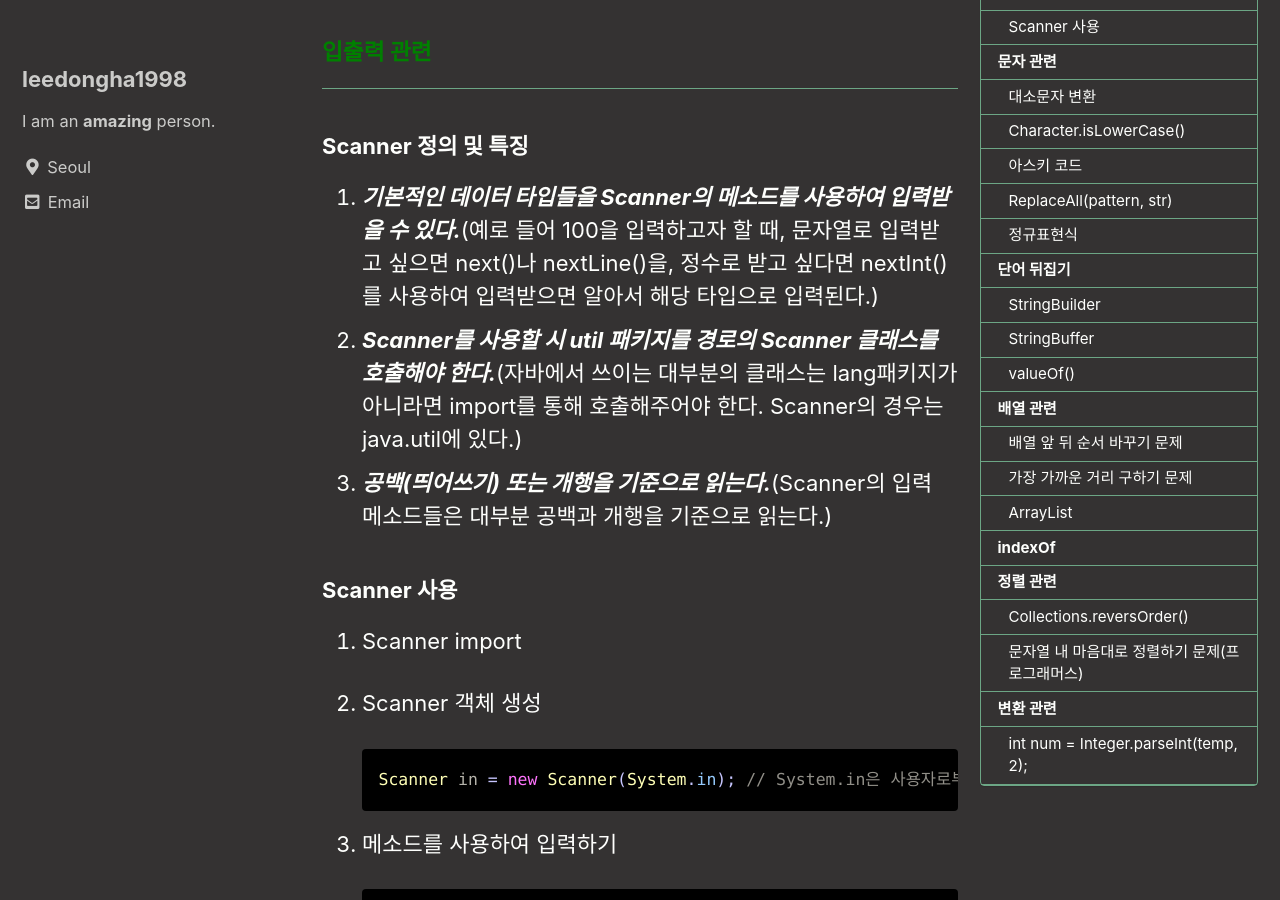
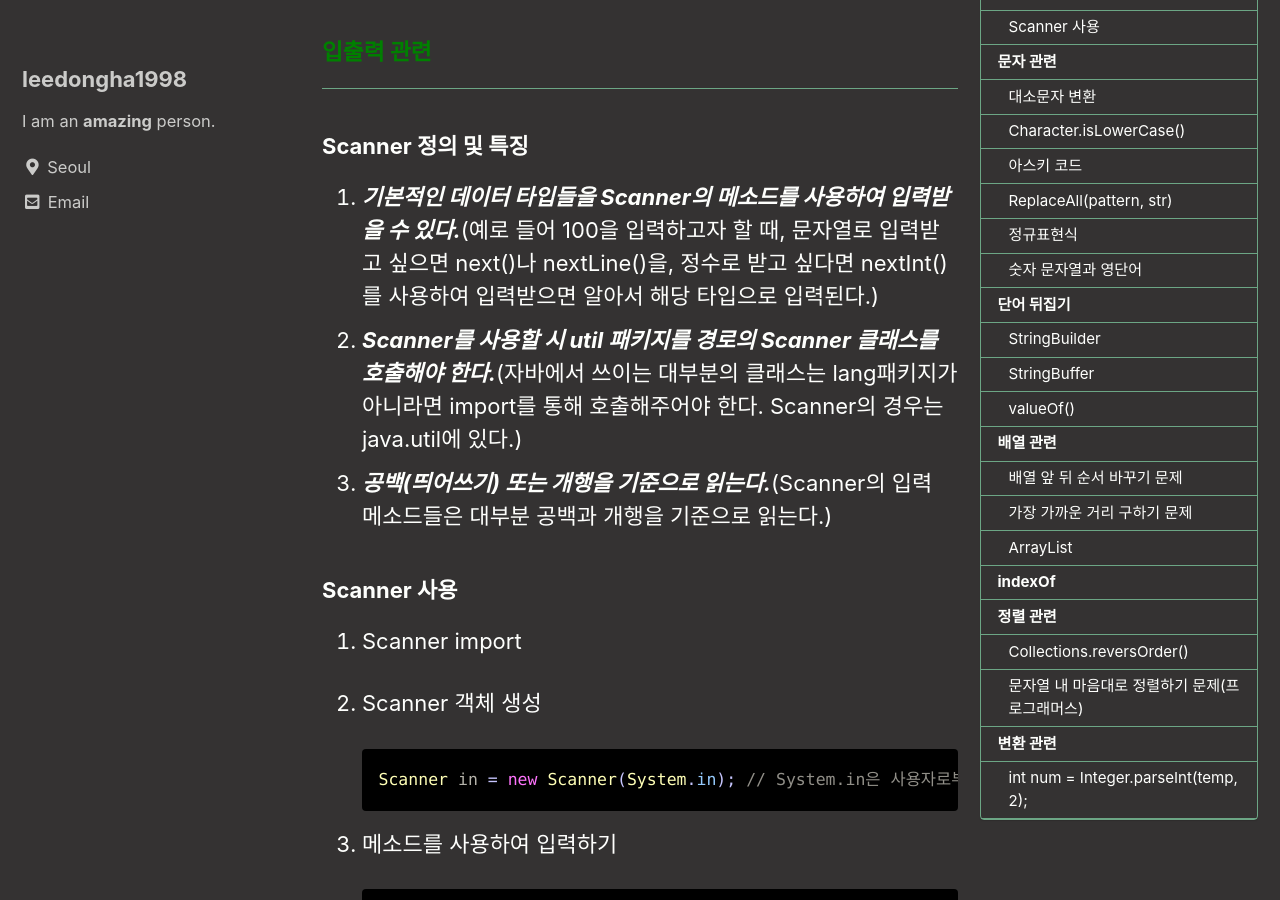
Before and after one commit to leedongha1998/leedongha1998.github.io, a Jekyll site: the page built from _posts/2022-10-11-java algorithm.md, in a window 1280 px wide and 900 px high, scrolled down 302 px. Built offline with Jekyll 4.4.1, drawn with Linux system fonts in a browser that asks for light colours; cached includes are drawn as plain includes.

Commit message:
22-10-08 알고리즘

```diff
--- a/_posts/2022-10-11-java algorithm.md
+++ b/_posts/2022-10-11-java algorithm.md
@@ -106,6 +106,10 @@ search: true #검색 피하기
 |         \W         | 위의 조건을 제외한 문자                      |
 |        \S+         | 공백을 제외한 여러 문자                      |
 |         \b         | 단어의 경계(공백)을 찾는다                   |
+
+
+
+###### 숫자 문자열과 영단어
 
 
 
```
